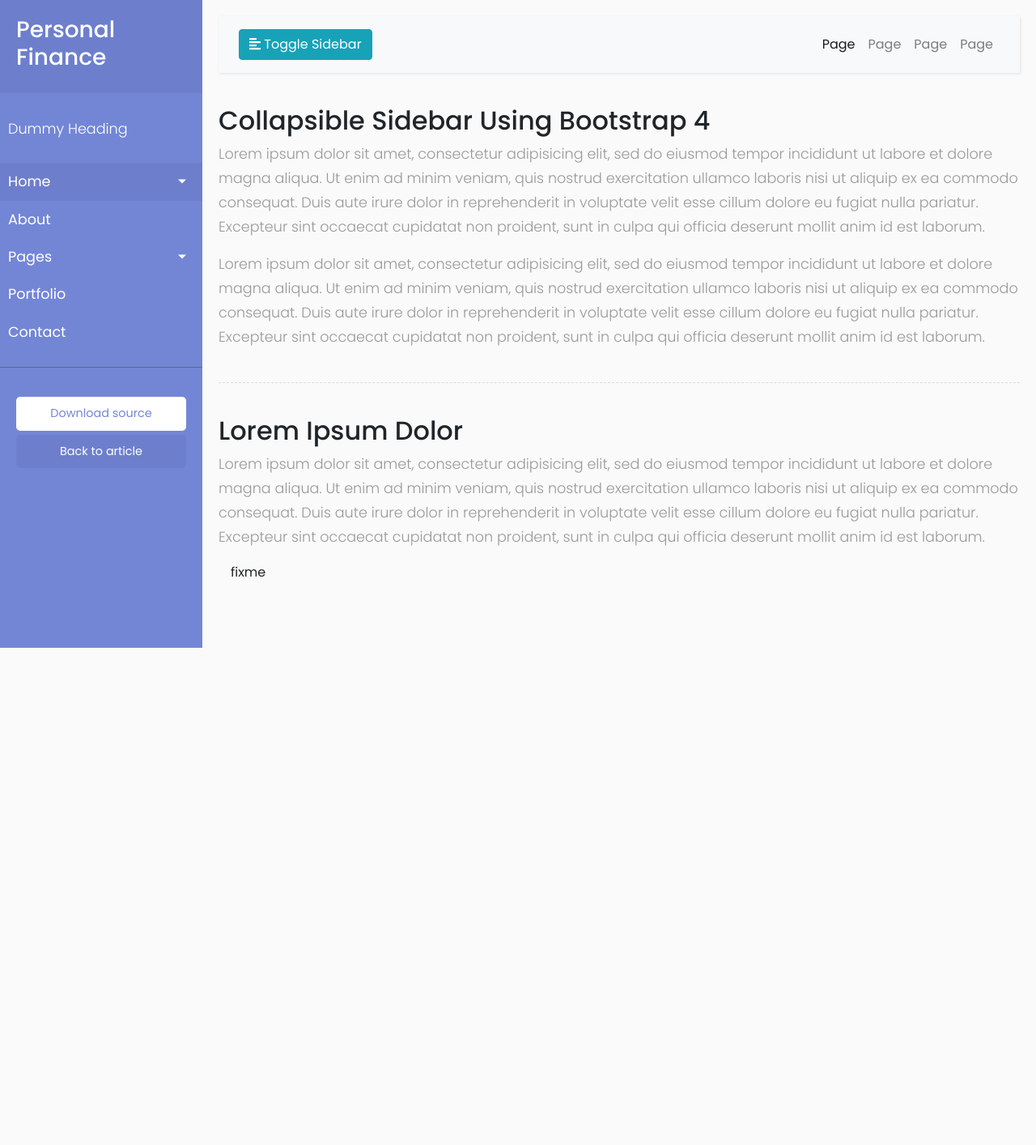
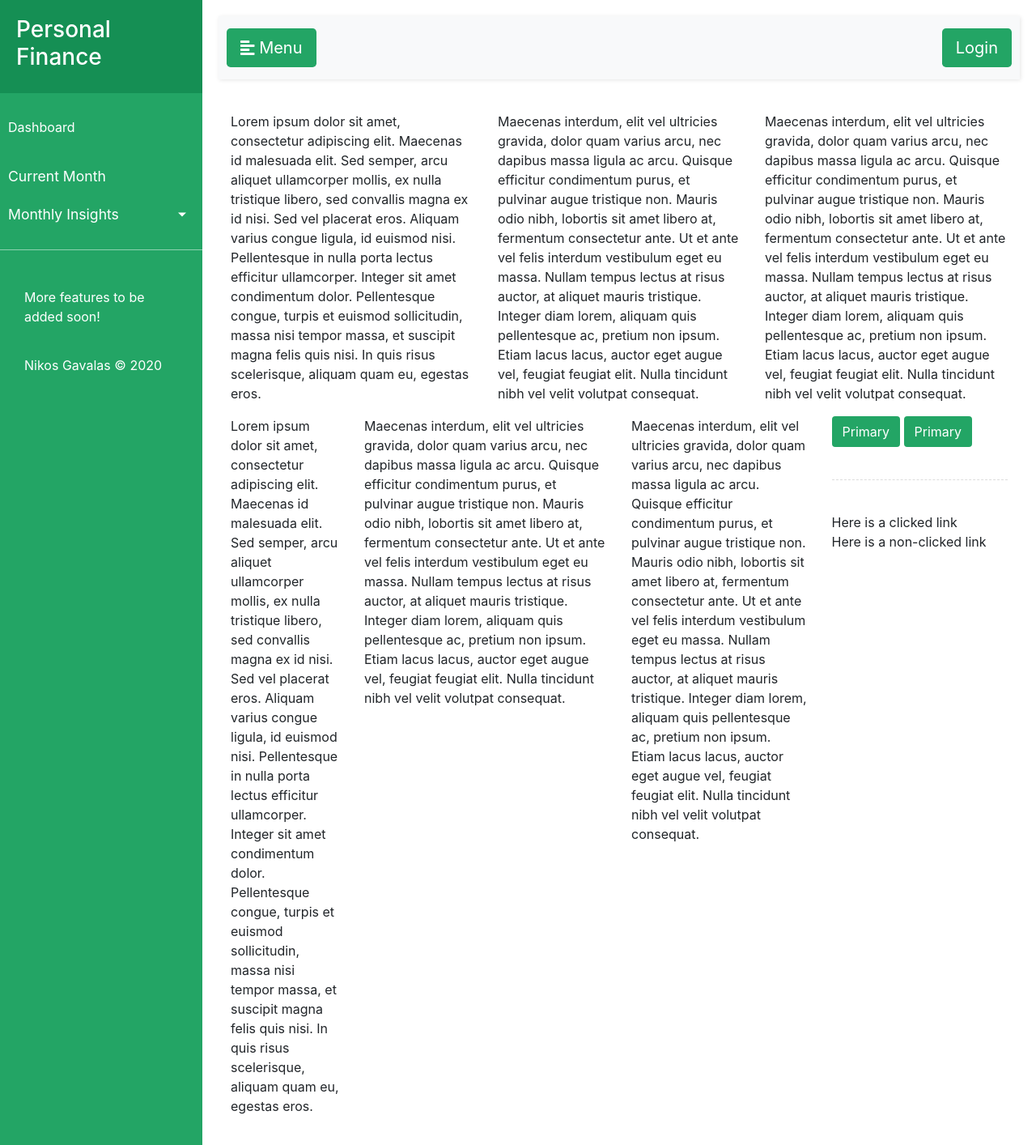
Before and after one commit to nikosgavalas/personal-finance-app, a Django app: page /test in a window 1280 px wide. Shown: the whole page at 81% size. Before the commit the page ends 800 px from the top, so only its background shows below. Run offline with Django 3.2, Linux system fonts and the light colour scheme; some libraries are stand-ins or nearby versions.

Commit message:
Add basis for frontend and test some stuff

```diff
--- /dev/null
+++ b/capital/app/static/app/base.css
@@ -0,0 +1,5 @@
+:root {
+    --dark-green: #158f54;
+    --green: #23a565;
+    --light-green: #8ed1b0;
+}
--- a/capital/app/static/app/test.css
+++ b/capital/app/static/app/test.css
@@ -1,19 +1,10 @@
 /*
     DEMO STYLE
 */
-
-@import "https://fonts.googleapis.com/css?family=Poppins:300,400,500,600,700";
-body {
-    font-family: 'Poppins', sans-serif;
-    background: #fafafa;
-}
-
-p {
-    font-family: 'Poppins', sans-serif;
-    font-size: 1.1em;
-    font-weight: 300;
-    line-height: 1.7em;
-    color: #999;
+:root {
+    --dark-green: #158f54;
+    --green: #23a565;
+    --light-green: #8ed1b0;
 }
 
 a,
@@ -30,7 +21,7 @@ a:focus {
     border: none;
     border-radius: 0;
     margin-bottom: 40px;
-    box-shadow: 1px 1px 3px rgba(0, 0, 0, 0.1);
+    box-shadow: 1px 1px 5px rgba(0, 0, 0, 0.1);
 }
 
 .navbar-btn {
@@ -46,6 +37,19 @@ a:focus {
     margin: 40px 0;
 }
 
+.btn-custom {
+    color: white;
+    background-color: var(--green);
+}
+.btn-custom:hover {
+    color: white;
+    background-color: var(--dark-green);
+}
+.btn-custom:focus {
+    color: white;
+    background-color: var(--dark-green);
+}
+
 /* ---------------------------------------------------
     SIDEBAR STYLE
 ----------------------------------------------------- */
@@ -59,7 +63,7 @@ a:focus {
 #sidebar {
     min-width: 250px;
     max-width: 250px;
-    background: #7386D5;
+    background: var(--green);
     color: #fff;
     transition: all 0.3s;
 }
@@ -70,12 +74,12 @@ a:focus {
 
 #sidebar .sidebar-header {
     padding: 20px;
-    background: #6d7fcc;
+    background: var(--dark-green);
 }
 
 #sidebar ul.components {
     padding: 20px 0;
-    border-bottom: 1px solid #47748b;
+    border-bottom: 1px solid var(--light-green);
 }
 
 #sidebar ul p {
@@ -90,14 +94,14 @@ a:focus {
 }
 
 #sidebar ul li a:hover {
-    color: #7386D5;
+    color: var(--green);
     background: #fff;
 }
 
 #sidebar ul li.active>a,
 a[aria-expanded="true"] {
     color: #fff;
-    background: #6d7fcc;
+    background: var(--dark-green);
 }
 
 a[data-toggle="collapse"] {
@@ -115,7 +119,7 @@ a[data-toggle="collapse"] {
 ul ul a {
     font-size: 0.9em !important;
     padding-left: 30px !important;
-    background: #6d7fcc;
+    background: var(--dark-green);
 }
 
 ul.CTAs {
@@ -132,12 +136,12 @@ ul.CTAs a {
 
 a.download {
     background: #fff;
-    color: #7386D5;
+    color: var(--green);
 }
 
 a.article,
 a.article:hover {
-    background: #6d7fcc !important;
+    background: var(--dark-green) !important;
     color: #fff !important;
 }
 
--- a/capital/app/templates/app/test.html
+++ b/capital/app/templates/app/test.html
@@ -26,102 +26,83 @@
             <div class="sidebar-header">
                 <h3>Personal Finance</h3>
             </div>
-
             <ul class="list-unstyled components">
-                <p>Dummy Heading</p>
-                <li class="active">
-                    <a href="#homeSubmenu" data-toggle="collapse" aria-expanded="false" class="dropdown-toggle">Home</a>
+                <p>Dashboard</p>
+                <li>
+                    <a href="#">Current Month</a>
+                    <a href="#homeSubmenu" data-toggle="collapse" aria-expanded="false" class="dropdown-toggle">Monthly Insights</a>
                     <ul class="collapse list-unstyled" id="homeSubmenu">
                         <li>
-                            <a href="#">Home 1</a>
+                            <a href="#">Month 1</a>
                         </li>
                         <li>
-                            <a href="#">Home 2</a>
+                            <a href="#">Month 2</a>
                         </li>
                         <li>
-                            <a href="#">Home 3</a>
+                            <a href="#">Month 3</a>
                         </li>
                     </ul>
                 </li>
-                <li>
-                    <a href="#">About</a>
-                </li>
-                <li>
-                    <a href="#pageSubmenu" data-toggle="collapse" aria-expanded="false" class="dropdown-toggle">Pages</a>
-                    <ul class="collapse list-unstyled" id="pageSubmenu">
-                        <li>
-                            <a href="#">Page 1</a>
-                        </li>
-                        <li>
-                            <a href="#">Page 2</a>
-                        </li>
-                        <li>
-                            <a href="#">Page 3</a>
-                        </li>
-                    </ul>
-                </li>
-                <li>
-                    <a href="#">Portfolio</a>
-                </li>
-                <li>
-                    <a href="#">Contact</a>
-                </li>
             </ul>
-
             <ul class="list-unstyled CTAs">
-                <li>
-                    <a href="https://bootstrapious.com/tutorial/files/sidebar.zip" class="download">Download source</a>
-                </li>
-                <li>
-                    <a href="https://bootstrapious.com/p/bootstrap-sidebar" class="article">Back to article</a>
-                </li>
+                <p>More features to be added soon!</p>
+                <p>Nikos Gavalas &copy; 2020</p>
             </ul>
         </nav>
 
         <!-- Page Content  -->
         <div id="content">
 
-            <nav class="navbar navbar-expand-lg navbar-light bg-light">
+            <nav class="navbar navbar-expand navbar-light bg-light">
                 <div class="container-fluid">
 
-                    <button type="button" id="sidebarCollapse" class="btn btn-info">
+                    <button type="button" id="sidebarCollapse" class="btn btn-custom btn-lg">
                         <i class="fas fa-align-left"></i>
-                        <span>Toggle Sidebar</span>
-                    </button>
-                    <button class="btn btn-dark d-inline-block d-lg-none ml-auto" type="button" data-toggle="collapse" data-target="#navbarSupportedContent" aria-controls="navbarSupportedContent" aria-expanded="false" aria-label="Toggle navigation">
-                        <i class="fas fa-align-justify"></i>
+                        <span>Menu</span>
                     </button>
 
                     <div class="collapse navbar-collapse" id="navbarSupportedContent">
                         <ul class="nav navbar-nav ml-auto">
-                            <li class="nav-item active">
-                                <a class="nav-link" href="#">Page</a>
-                            </li>
                             <li class="nav-item">
-                                <a class="nav-link" href="#">Page</a>
-                            </li>
-                            <li class="nav-item">
-                                <a class="nav-link" href="#">Page</a>
-                            </li>
-                            <li class="nav-item">
-                                <a class="nav-link" href="#">Page</a>
+                                <a class="btn btn-custom btn-lg" href="#">Login</a>
                             </li>
                         </ul>
                     </div>
                 </div>
             </nav>
 
-            <h2>Collapsible Sidebar Using Bootstrap 4</h2>
-            <p>Lorem ipsum dolor sit amet, consectetur adipisicing elit, sed do eiusmod tempor incididunt ut labore et dolore magna aliqua. Ut enim ad minim veniam, quis nostrud exercitation ullamco laboris nisi ut aliquip ex ea commodo consequat. Duis aute irure dolor in reprehenderit in voluptate velit esse cillum dolore eu fugiat nulla pariatur. Excepteur sint occaecat cupidatat non proident, sunt in culpa qui officia deserunt mollit anim id est laborum.</p>
-            <p>Lorem ipsum dolor sit amet, consectetur adipisicing elit, sed do eiusmod tempor incididunt ut labore et dolore magna aliqua. Ut enim ad minim veniam, quis nostrud exercitation ullamco laboris nisi ut aliquip ex ea commodo consequat. Duis aute irure dolor in reprehenderit in voluptate velit esse cillum dolore eu fugiat nulla pariatur. Excepteur sint occaecat cupidatat non proident, sunt in culpa qui officia deserunt mollit anim id est laborum.</p>
-
-            <div class="line"></div>
-
-            <h2>Lorem Ipsum Dolor</h2>
-            <p>Lorem ipsum dolor sit amet, consectetur adipisicing elit, sed do eiusmod tempor incididunt ut labore et dolore magna aliqua. Ut enim ad minim veniam, quis nostrud exercitation ullamco laboris nisi ut aliquip ex ea commodo consequat. Duis aute irure dolor in reprehenderit in voluptate velit esse cillum dolore eu fugiat nulla pariatur. Excepteur sint occaecat cupidatat non proident, sunt in culpa qui officia deserunt mollit anim id est laborum.</p>
-
             <div class="container-fluid">
-                fixme
+                <div class="row">
+                    <div class="col-md-4">
+                        <p>Lorem ipsum dolor sit amet, consectetur adipiscing elit. Maecenas id malesuada elit. Sed semper, arcu aliquet ullamcorper mollis, ex nulla tristique libero, sed convallis magna ex id nisi. Sed vel placerat eros. Aliquam varius congue ligula, id euismod nisi. Pellentesque in nulla porta lectus efficitur ullamcorper. Integer sit amet condimentum dolor. Pellentesque congue, turpis et euismod sollicitudin, massa nisi tempor massa, et suscipit magna felis quis nisi. In quis risus scelerisque, aliquam quam eu, egestas eros.</p>
+                    </div>
+                    <div class="col-md-4">
+                        <p>Maecenas interdum, elit vel ultricies gravida, dolor quam varius arcu, nec dapibus massa ligula ac arcu. Quisque efficitur condimentum purus, et pulvinar augue tristique non. Mauris odio nibh, lobortis sit amet libero at, fermentum consectetur ante. Ut et ante vel felis interdum vestibulum eget eu massa. Nullam tempus lectus at risus auctor, at aliquet mauris tristique. Integer diam lorem, aliquam quis pellentesque ac, pretium non ipsum. Etiam lacus lacus, auctor eget augue vel, feugiat feugiat elit. Nulla tincidunt nibh vel velit volutpat consequat.</p>
+                    </div>
+                    <div class="col-md-4">
+                        <p>Maecenas interdum, elit vel ultricies gravida, dolor quam varius arcu, nec dapibus massa ligula ac arcu. Quisque efficitur condimentum purus, et pulvinar augue tristique non. Mauris odio nibh, lobortis sit amet libero at, fermentum consectetur ante. Ut et ante vel felis interdum vestibulum eget eu massa. Nullam tempus lectus at risus auctor, at aliquet mauris tristique. Integer diam lorem, aliquam quis pellentesque ac, pretium non ipsum. Etiam lacus lacus, auctor eget augue vel, feugiat feugiat elit. Nulla tincidunt nibh vel velit volutpat consequat.</p>
+                    </div>
+                </div>
+                <div class="row">
+                    <div class="col-md-2">
+                        <p>Lorem ipsum dolor sit amet, consectetur adipiscing elit. Maecenas id malesuada elit. Sed semper, arcu aliquet ullamcorper mollis, ex nulla tristique libero, sed convallis magna ex id nisi. Sed vel placerat eros. Aliquam varius congue ligula, id euismod nisi. Pellentesque in nulla porta lectus efficitur ullamcorper. Integer sit amet condimentum dolor. Pellentesque congue, turpis et euismod sollicitudin, massa nisi tempor massa, et suscipit magna felis quis nisi. In quis risus scelerisque, aliquam quam eu, egestas eros.</p>
+                    </div>
+                    <div class="col-md-4">
+                        <p>Maecenas interdum, elit vel ultricies gravida, dolor quam varius arcu, nec dapibus massa ligula ac arcu. Quisque efficitur condimentum purus, et pulvinar augue tristique non. Mauris odio nibh, lobortis sit amet libero at, fermentum consectetur ante. Ut et ante vel felis interdum vestibulum eget eu massa. Nullam tempus lectus at risus auctor, at aliquet mauris tristique. Integer diam lorem, aliquam quis pellentesque ac, pretium non ipsum. Etiam lacus lacus, auctor eget augue vel, feugiat feugiat elit. Nulla tincidunt nibh vel velit volutpat consequat.</p>
+                    </div>
+                    <div class="col-md-3">
+                        <p>Maecenas interdum, elit vel ultricies gravida, dolor quam varius arcu, nec dapibus massa ligula ac arcu. Quisque efficitur condimentum purus, et pulvinar augue tristique non. Mauris odio nibh, lobortis sit amet libero at, fermentum consectetur ante. Ut et ante vel felis interdum vestibulum eget eu massa. Nullam tempus lectus at risus auctor, at aliquet mauris tristique. Integer diam lorem, aliquam quis pellentesque ac, pretium non ipsum. Etiam lacus lacus, auctor eget augue vel, feugiat feugiat elit. Nulla tincidunt nibh vel velit volutpat consequat.</p>
+                    </div>
+                    <div class="col-md-3">
+                        <button type="button" class="btn btn-custom">Primary</button>
+                        <button type="button" class="btn btn-custom">Primary</button>
+                        <br>
+                        <div class="line"></div>
+                        <a href="https://google.com">Here is a clicked link</a>
+                        <br>
+                        <a href="#">Here is a non-clicked link</a>
+                    </div>
+                </div>
             </div>
 
         </div>
@@ -130,7 +111,7 @@
     <!-- jQuery CDN - Slim version (=without AJAX) -->
     <script src="https://code.jquery.com/jquery-3.3.1.slim.min.js" integrity="sha384-q8i/X+965DzO0rT7abK41JStQIAqVgRVzpbzo5smXKp4YfRvH+8abtTE1Pi6jizo" crossorigin="anonymous"></script>
     <!-- Popper.JS -->
-    <script src="https://cdnjs.cloudflare.com/ajax/libs/popper.js/1.14.0/umd/popper.min.js" integrity="sha384-cs/chFZiN24E4KMATLdqdvsezGxaGsi4hLGOzlXwp5UZB1LY//20VyM2taTB4QvJ" crossorigin="anonymous"></script>
+    <!-- <script src="https://cdnjs.cloudflare.com/ajax/libs/popper.js/1.14.0/umd/popper.min.js" integrity="sha384-cs/chFZiN24E4KMATLdqdvsezGxaGsi4hLGOzlXwp5UZB1LY//20VyM2taTB4QvJ" crossorigin="anonymous"></script> -->
     <!-- Bootstrap JS -->
     <script src="https://stackpath.bootstrapcdn.com/bootstrap/4.1.0/js/bootstrap.min.js" integrity="sha384-uefMccjFJAIv6A+rW+L4AHf99KvxDjWSu1z9VI8SKNVmz4sk7buKt/6v9KI65qnm" crossorigin="anonymous"></script>
 
```
Also changed, not shown: capital/app/templates/app/base.html (+66 -0 lines), capital/app/templates/app/index.html (+6 -3 lines), capital/app/static/app/main.css (deleted).
